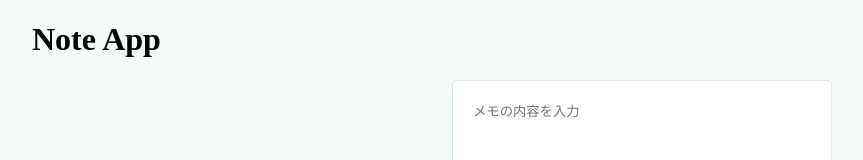
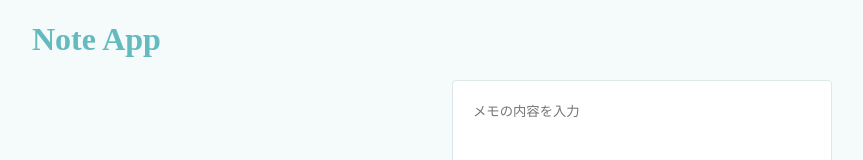
Before and after one commit to mami-inuzuka/vue_note_spa, a Vue app: page / in a window 1280 px wide. Shown: the top 160 px of the page, without its empty margins (208-1071 px from the left). Built offline with nearby package versions, Linux system fonts and the light colour scheme.

Commit message:
見出しのスタイル調整

```diff
--- a/src/assets/scss/style.scss
+++ b/src/assets/scss/style.scss
@@ -2,6 +2,10 @@
 
 body {
   background-color: $blue-minus-2;
+}
+
+h1 {
+  color: $blue-plus-1;
 }
 
 button {
```
